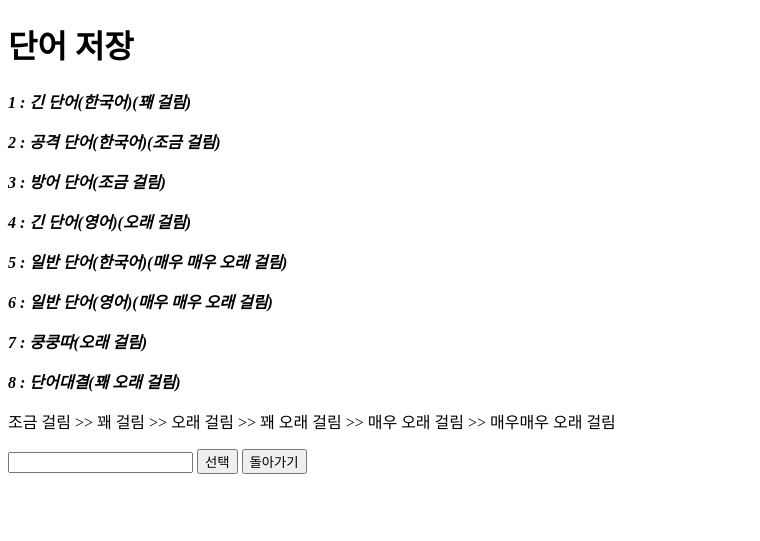
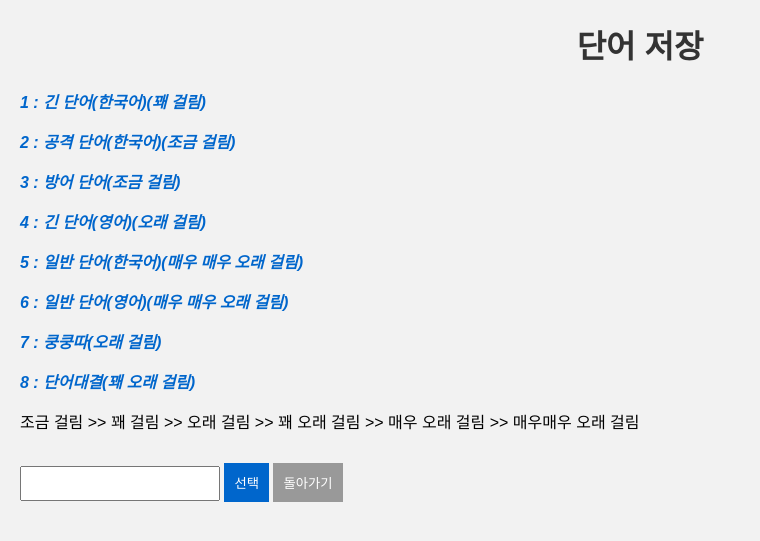
Before and after one commit to TeamLog-2024/2024-preview, a Django app: page /dictionary/database/ in a window 1280 px wide. Shown: the top 541 px of the page, without its empty margins (0-760 px from the left). Run offline with Django 4.2, Linux system fonts and the light colour scheme.

Commit message:
real last

```diff
--- a/kkutu/dictionary/static/attack.css
+++ b/kkutu/dictionary/static/attack.css
@@ -65,7 +65,7 @@ button:hover {
 }
 
 button[type="button"] {
-    background-color: #2c3e50; /* Midnight Blue */
+    background-color: #333; /* Midnight Blue */
     color: #fff;
     margin-left: 10px;
 }
--- /dev/null
+++ b/kkutu/dictionary/static/database.css
@@ -0,0 +1,57 @@
+/* styles.css */
+
+body {
+    font-family: Arial, sans-serif;
+    margin: 20px;
+    padding: 0;
+    background-color: #f2f2f2;
+}
+
+h1 {
+    color: #333;
+    text-align: center;
+}
+
+p {
+    margin-bottom: 10px;
+}
+
+strong i {
+    color: #0066cc;
+}
+
+form {
+    /* display: flex; */
+    flex-direction: column;
+    align-items: center;
+    margin-top: 20px;
+}
+
+input {
+    padding: 8px;
+    margin-bottom: 10px;
+    width: 200px;
+    box-sizing: border-box;
+}
+
+button {
+    padding: 10px;
+    background-color: #0066cc;
+    color: #fff;
+    border: none;
+    cursor: pointer;
+    transition: background-color 0.3s;
+}
+
+button:hover {
+    background-color: #0052a3;
+}
+
+a button {
+    margin-top: 10px;
+    background-color: #999;
+}
+
+a button:hover {
+    background-color: #777;
+}
--- a/kkutu/dictionary/static/onetime.css
+++ b/kkutu/dictionary/static/onetime.css
@@ -63,8 +63,7 @@ button:hover {
 }
 
 button[type="button"] {
-    background-color: #2c3e50; /* Midnight Blue */
-    border: 2px solid #2c3e50; /* Midnight Blue */
+    background-color: #333; /* Midnight Blue */
     color: #fff;
     margin-left: 10px;
 }
--- a/kkutu/dictionary/static/threeletter.css
+++ b/kkutu/dictionary/static/threeletter.css
@@ -68,8 +68,7 @@ button:hover {
 }
 
 button[type="button"] {
-    background-color: #2c3e50; /* Midnight Blue */
-    border: 2px solid #2c3e50; /* Midnight Blue */
+    background-color: #333; /* Midnight Blue */
     color: #fff;
     margin-left: 10px;
 }
--- a/kkutu/dictionary/templates/NotFound.html
+++ b/kkutu/dictionary/templates/NotFound.html
@@ -1,9 +1,11 @@
+{% load static %}
 <!DOCTYPE html>
 <html lang="en">
 <head>
     <meta charset="UTF-8">
     <meta name="viewport" content="width=device-width, initial-scale=1.0">
-    <title>Not Found</title>
+    <title>404 Not Found</title>
+    <link rel="stylesheet" href="{% static 'NotFound.css' %}">
 </head>
 <body>
     <h1>존재하지 않는 기능 또는 페이지입니다.</h1>
--- a/kkutu/dictionary/templates/attack.html
+++ b/kkutu/dictionary/templates/attack.html
@@ -4,7 +4,7 @@
 <head>
     <meta charset="UTF-8">
     <meta name="viewport" content="width=device-width, initial-scale=1.0">
-    <title>Document</title>
+    <title>공격단어</title>
     <link rel="stylesheet" href="{% static 'attack.css' %}">
 </head>
 <body>
--- a/kkutu/dictionary/templates/backletter.html
+++ b/kkutu/dictionary/templates/backletter.html
@@ -4,7 +4,7 @@
 <head>
     <meta charset="UTF-8">
     <meta name="viewport" content="width=device-width, initial-scale=1.0">
-    <title>Document</title>
+    <title>끝말잇기</title>
     <link rel="stylesheet" href="{% static 'backletter.css' %}">
 </head>
 <body>
--- a/kkutu/dictionary/templates/database.html
+++ b/kkutu/dictionary/templates/database.html
@@ -1,9 +1,11 @@
+{% load static %}
 <!DOCTYPE html>
 <html lang="en">
 <head>
     <meta charset="UTF-8">
     <meta name="viewport" content="width=device-width, initial-scale=1.0">
-    <title>Document</title>
+    <title>단어 저장</title>
+    <link rel="stylesheet" href="{% static 'database.css' %}">
 </head>
 <body>
     <h1>단어 저장</h1>
--- a/kkutu/dictionary/templates/disabled.html
+++ b/kkutu/dictionary/templates/disabled.html
@@ -1,9 +1,11 @@
+{% load static %}
 <!DOCTYPE html>
 <html lang="en">
 <head>
     <meta charset="UTF-8">
     <meta name="viewport" content="width=device-width, initial-scale=1.0">
     <title>비활성화</title>
+    <link rel="stylesheet" href="{% static 'disabled.css' %}">
 </head>
 <body>
     <h1>비활성화된 기능입니다.</h1>
--- a/kkutu/dictionary/templates/frontletter.html
+++ b/kkutu/dictionary/templates/frontletter.html
@@ -4,7 +4,7 @@
 <head>
     <meta charset="UTF-8">
     <meta name="viewport" content="width=device-width, initial-scale=1.0">
-    <title>Document</title>
+    <title>앞말잇기</title>
     <link rel="stylesheet" href="{% static 'frontletter.css' %}">
 </head>
 <body>
--- a/kkutu/dictionary/templates/main.html
+++ b/kkutu/dictionary/templates/main.html
@@ -4,8 +4,8 @@
 <head>
     <meta charset="UTF-8">
     <meta name="viewport" content="width=device-width, initial-scale=1.0">
-    <title>Main Page</title>
-    <!-- <link rel="stylesheet" href="{% static 'main.css' %}"> -->
+    <title>메인 페이지</title>
+    <link rel="stylesheet" href="{% static 'main.css' %}">
 </head>
 <body>
     <a href="{% url 'wordsheet' %}"><button>끄투 단어장</button></a>
--- a/kkutu/dictionary/templates/onetime.html
+++ b/kkutu/dictionary/templates/onetime.html
@@ -4,7 +4,7 @@
 <head>
     <meta charset="UTF-8">
     <meta name="viewport" content="width=device-width, initial-scale=1.0">
-    <title>Document</title>
+    <title>한방단어</title>
     <link rel="stylesheet" href="{% static 'onetime.css' %}">
 </head>
 <body>
--- a/kkutu/dictionary/templates/preparing.html
+++ b/kkutu/dictionary/templates/preparing.html
@@ -1,9 +1,11 @@
+{% load static %}
 <!DOCTYPE html>
 <html lang="en">
 <head>
     <meta charset="UTF-8">
     <meta name="viewport" content="width=device-width, initial-scale=1.0">
     <title>준비 중</title>
+    <link rel="stylesheet" href="{% static 'preparing.css' %}">
 </head>
 <body>
     <h1>아직 준비 중인 기능입니다.</h1>
--- a/kkutu/dictionary/templates/threeletter.html
+++ b/kkutu/dictionary/templates/threeletter.html
@@ -4,7 +4,7 @@
 <head>
     <meta charset="UTF-8">
     <meta name="viewport" content="width=device-width, initial-scale=1.0">
-    <title>Document</title>
+    <title>쿵쿵따</title>
     <link rel="stylesheet" href="{% static 'threeletter.css' %}">
 </head>
 <body>
--- a/kkutu/dictionary/templates/wordbattle.html
+++ b/kkutu/dictionary/templates/wordbattle.html
@@ -4,7 +4,7 @@
 <head>
     <meta charset="UTF-8">
     <meta name="viewport" content="width=device-width, initial-scale=1.0">
-    <title>Document</title>
+    <title>단어대결</title>
     <link rel="stylesheet" href="{% static 'wordbattle.css' %}">
 </head>
 <body>
@@ -23,7 +23,7 @@
             <input name="first" placeholder="{{ placeholders.0 }}">
             <input name="mission" placeholder="{{ placeholders.1 }}" autofocus>
             <input name="length" placeholder="{{ placeholders.2 }}">
-            <input name="category" placeholder="{{ placeholders.3 }}" list="categories" value="{{ value }}">
+            <input name="category" placeholder="{{ placeholders.3 }}" list="categories" value="{{ value.0 }}">
             <datalist id="categories">
                 {% for i in categories %}
                 <option value="{{ i }}"></option>
--- a/kkutu/dictionary/views.py
+++ b/kkutu/dictionary/views.py
@@ -335,7 +335,7 @@ def wordbattle(request):
         for i in soup.select(".wikitable > tbody > tr > td > a")[:141]:
             categories.append(i.text)
 
-        value = category
+        value = [category]
 
         return render(request, "wordbattle.html", {"words" : words, "placeholders" : placeholders, "categories" : categories, "value" : value})
 
@@ -491,6 +491,9 @@ def database(request):
             # 막아 놓음
             return render(request, "disabled.html")
 
+        elif category == "9":
+            return render(request, "preparing.html")
+
         else:
             return render(request, "NotFound.html")
 
```
Also changed, not shown: kkutu/dictionary/static/NotFound.css (added, +33 -0 lines), kkutu/dictionary/static/disabled.css (added, +34 -0 lines), kkutu/dictionary/static/main.css (added, +28 -0 lines), kkutu/dictionary/static/preparing.css (added, +33 -0 lines).
